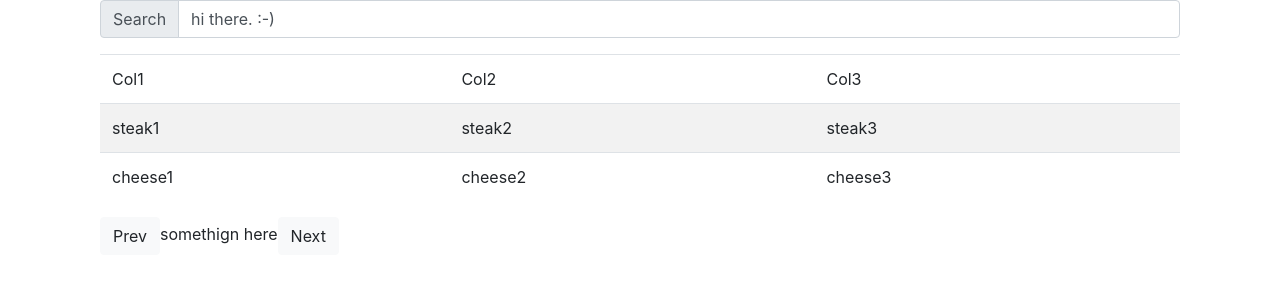
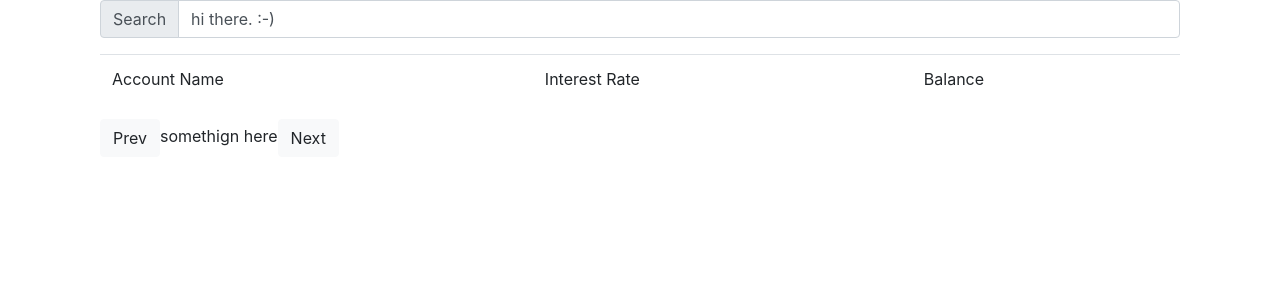
Before and after one commit to johnhunsley/react-pager, a React (Create React App) app: page / in a window 1280 px wide. Shown: the top 300 px of the page. Built offline with nearby package versions, Linux system fonts and the light colour scheme.

Commit message:
ResourceClient for querying REST service

```diff
--- a/src/main/components/PagerContainer.js
+++ b/src/main/components/PagerContainer.js
@@ -2,6 +2,7 @@ import React, { Component } from 'react';
 import SearchBar from './SearchBar';
 import ResultsTable from './ResultsTable';
 import PageControls from './PageControls'
+import {getAccountsByName} from './ResourceClient'
 
 class PagerContainer extends Component {
 
@@ -9,35 +10,31 @@ class PagerContainer extends Component {
         filterText: 'hi there. :-)',
         colNames: [
             {
-                label: 'Col1',
+                label: 'Account Name',
                 value: 'something1'
             },
             {
-                label: 'Col2',
+                label: 'Interest Rate',
                 value: 'something2'
             },
             {
-                label: 'Col3',
+                label: 'Balance',
                 value: 'something3'
             }
         ],
         items: [
-            {
-                something1: 'steak1',
-                something2: 'steak2',
-                something3: 'steak3'
-            },
-            {
-                something1: 'cheese1',
-                something2: 'cheese2',
-                something3: 'cheese3'
-            }
+
         ]
     }
 
     handleSearch = event => {
         event.preventDefault();
-        this.setState({filterText: event.target.value})
+        let filter = event.target.value;
+        this.setState({filterText: filter})
+        getAccountsByName(filter, 0, 10, response => {
+            console.log(response._embedded);
+            this.setState({items: response._embedded.savingsAccounts})
+        })
     }
 
     render() {
--- /dev/null
+++ b/src/main/components/ResourceClient.js
@@ -0,0 +1,14 @@
+const ACCOUNT_API = 'http://localhost:8080/accounts/search/findByName'
+
+export const getAccountsByName = (query, pageNum, pageSize, callback) => {
+
+  const url = `${ACCOUNT_API}?name=${query}&page=${pageNum}&size=${pageSize}`;
+
+  fetch(url)
+    .then(response => {
+      if(response.status === 200) {
+        return response.json();
+      }
+    })
+    .then(callback)
+}
--- a/src/main/components/ResultsTable.js
+++ b/src/main/components/ResultsTable.js
@@ -13,9 +13,9 @@ class ResultsTable extends Component {
 
         const data = items.map((item) =>
             <tr>
-                <td>{item.something1}</td>
-                <td>{item.something2}</td>
-                <td>{item.something3}</td>
+                <td>{item.name}</td>
+                <td>{item.interestRate}</td>
+                <td>{item.value}</td>
             </tr>
         );
 
```
